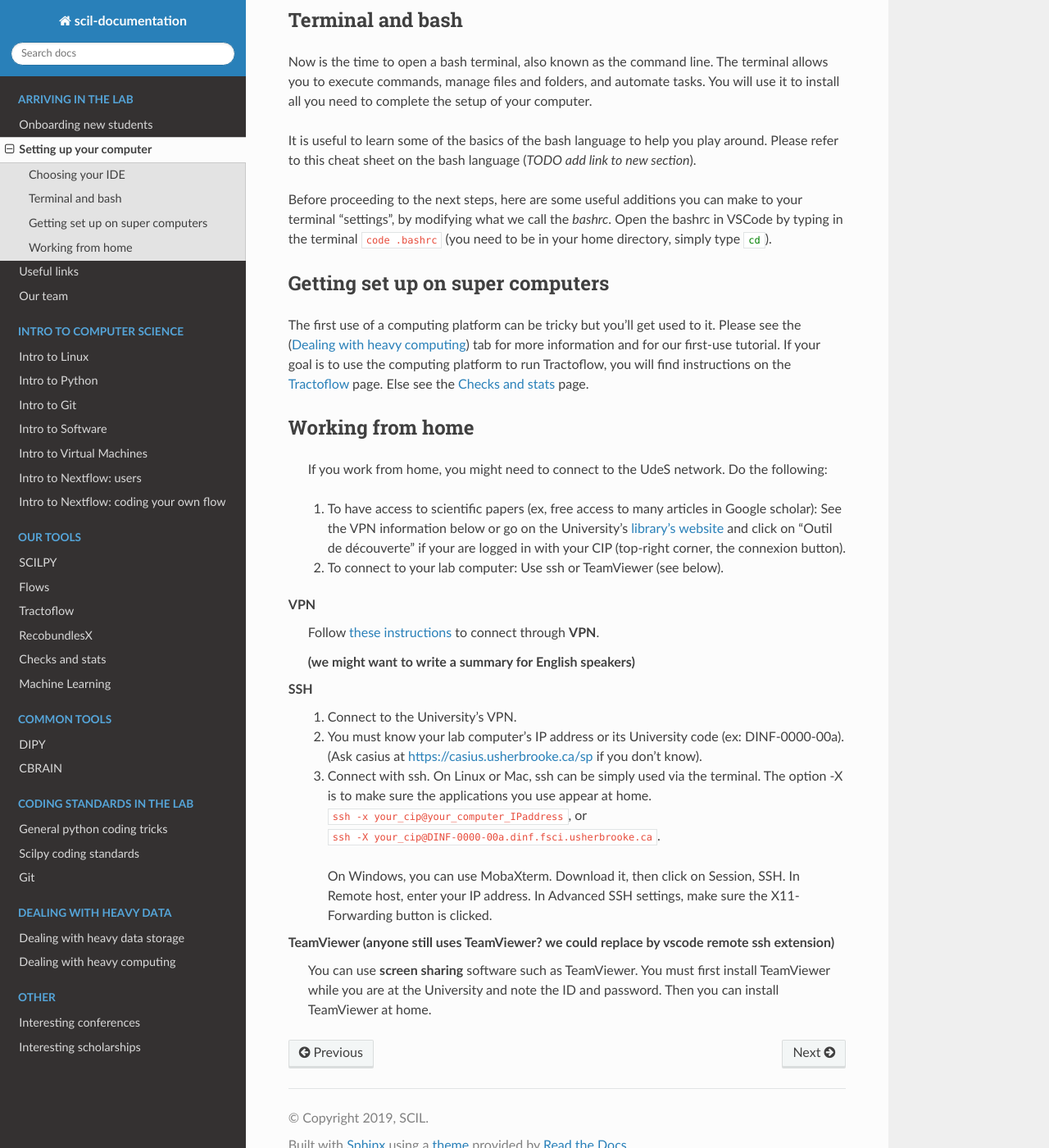
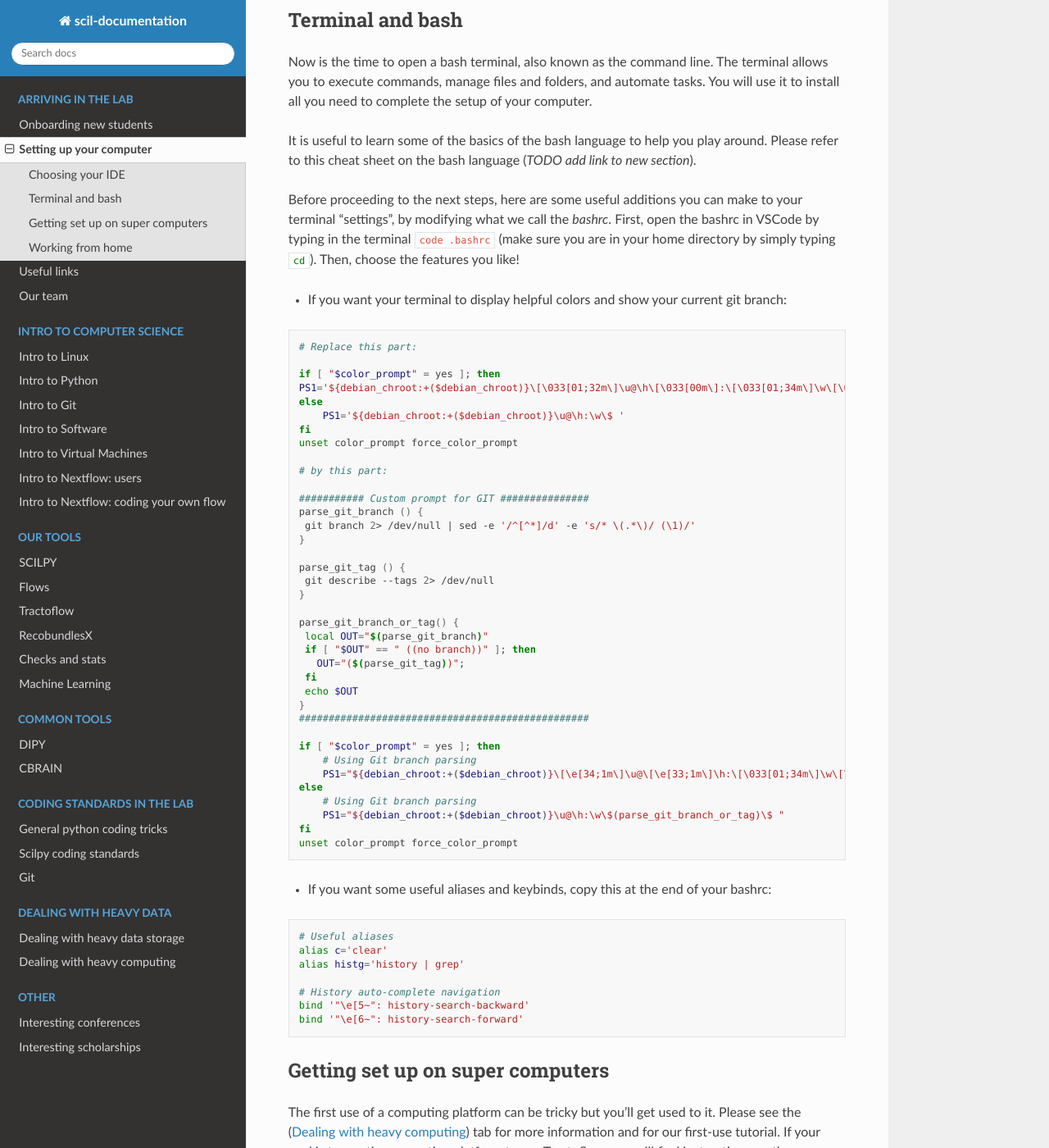
Before and after one commit to scilus/scil-documentation, a Sphinx documentation site: the page built from source/arriving/setup_computer.rst, in a window 1280 px wide and 1400 px high, scrolled down 688 px. Shown: the whole window at 82% size. Built offline with Sphinx 7.4.7 and the Read the Docs theme 2.0.0, drawn with Linux system fonts in a browser that asks for light colours.

Commit message:
bashrc stuff

```diff
--- a/source/arriving/setup_computer.rst
+++ b/source/arriving/setup_computer.rst
@@ -28,8 +28,61 @@ Now is the time to open a bash terminal, also known as the command line. The ter
 
 It is useful to learn some of the basics of the bash language to help you play around. Please refer to this cheat sheet on the bash language (*TODO add link to new section*).
 
-Before proceeding to the next steps, here are some useful additions you can make to your terminal "settings", by modifying what we call the *bashrc*. Open the bashrc in VSCode by typing in the terminal :bash:`code .bashrc` (you need to be in your home directory, simply type :bash:`cd`).
+Before proceeding to the next steps, here are some useful additions you can make to your terminal "settings", by modifying what we call the *bashrc*. First, open the bashrc in VSCode by typing in the terminal :bash:`code .bashrc` (make sure you are in your home directory by simply typing :bash:`cd`). Then, choose the features you like!
 
+* | If you want your terminal to display helpful colors and show your current git branch:
+
+.. code-block:: bash
+
+    # Replace this part:
+
+    if [ "$color_prompt" = yes ]; then
+    PS1='${debian_chroot:+($debian_chroot)}\[\033[01;32m\]\u@\h\[\033[00m\]:\[\033[01;34m\]\w\[\033[00m\]\$ '
+    else
+        PS1='${debian_chroot:+($debian_chroot)}\u@\h:\w\$ '
+    fi
+    unset color_prompt force_color_prompt
+
+    # by this part:
+
+    ########### Custom prompt for GIT ###############
+    parse_git_branch () {
+     git branch 2> /dev/null | sed -e '/^[^*]/d' -e 's/* \(.*\)/ (\1)/'
+    }
+
+    parse_git_tag () {
+     git describe --tags 2> /dev/null
+    }
+
+    parse_git_branch_or_tag() {
+     local OUT="$(parse_git_branch)"
+     if [ "$OUT" == " ((no branch))" ]; then
+       OUT="($(parse_git_tag))";
+     fi
+     echo $OUT
+    }
+    #################################################
+
+    if [ "$color_prompt" = yes ]; then
+        # Using Git branch parsing
+        PS1="${debian_chroot:+($debian_chroot)}\[\e[34;1m\]\u@\[\e[33;1m\]\h:\[\033[01;34m\]\w\[\e[32;1m\]\$(parse_git_branch_or_tag)\[\e[31;1m\]\[\033[00m\]\[\e[31;1m\]$\[\e[0m\] "
+    else
+        # Using Git branch parsing
+        PS1="${debian_chroot:+($debian_chroot)}\u@\h:\w\$(parse_git_branch_or_tag)\$ "
+    fi
+    unset color_prompt force_color_prompt
+
+* | If you want some useful aliases and keybinds, copy this at the end of your bashrc:
+
+.. code-block:: bash
+
+    # Useful aliases
+    alias c='clear'
+    alias histg='history | grep'
+
+    # History auto-complete navigation
+    bind '"\e[5~": history-search-backward'
+    bind '"\e[6~": history-search-forward'
 
 Getting set up on super computers
 """""""""""""""""""""""""""""""""
```
